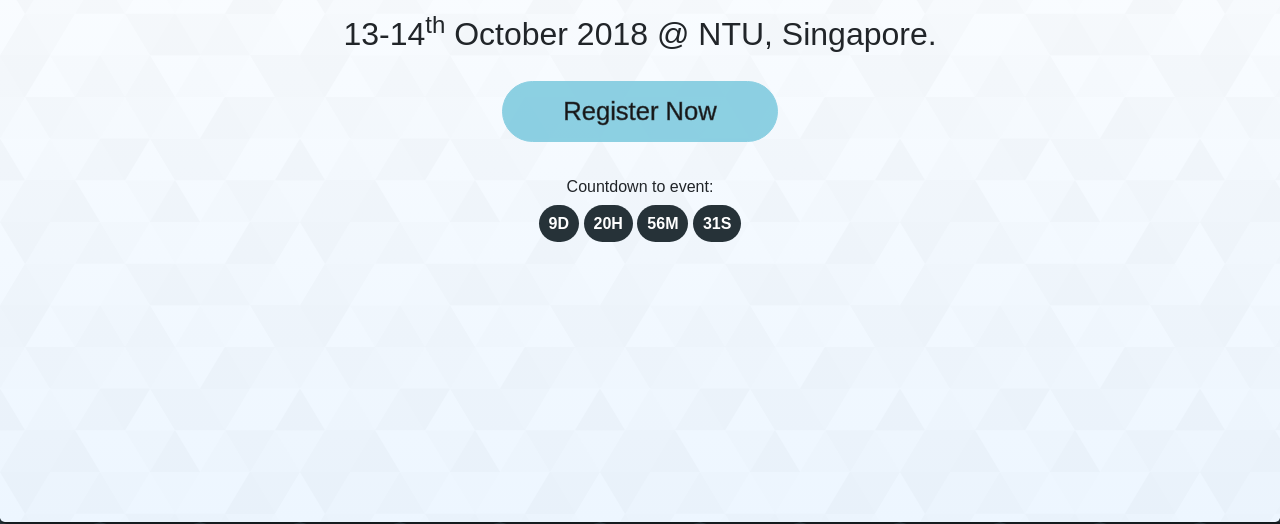
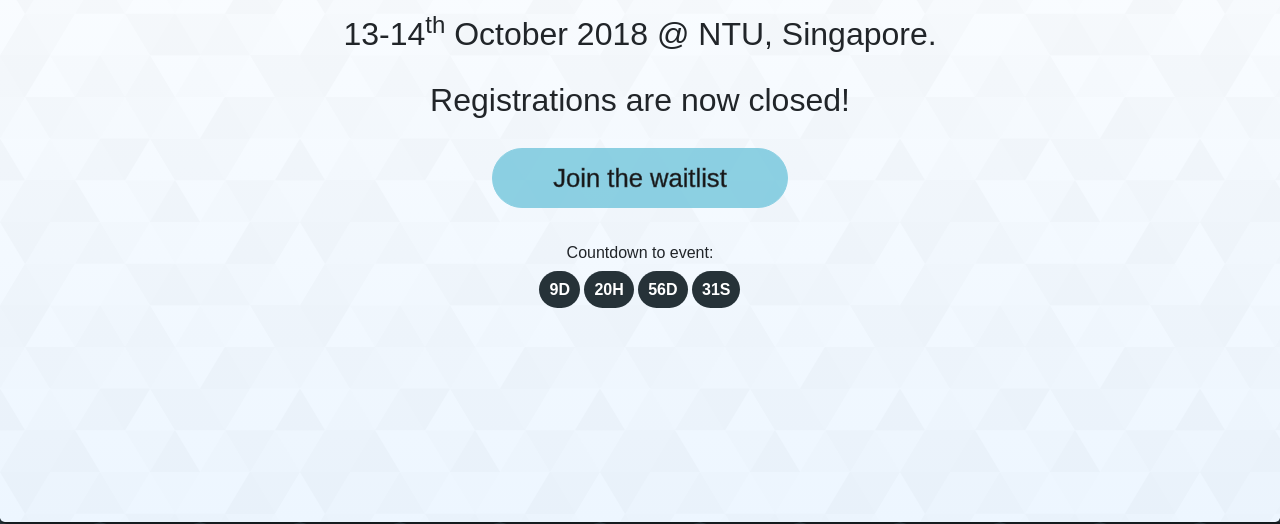
Before and after one commit to kiranbodipati/iNTUition-2018, a website: page index.html in a window 1280 px wide. Shown: the part 278-802 px from the top of the page. Drawn offline with nearby package versions, Linux system fonts and the light colour scheme; some packages are replaced by stand-ins of ours; a web font is replaced by a local one.

Commit message:
Close Registrations
Closed registrations and added message. Edited button and changed the link to the waitlist gform

```diff
--- a/index.html
+++ b/index.html
@@ -57,7 +57,8 @@
     I<span class="white-outline"><a href="http://www.ntu.edu.sg" target="_blank">NTU</a></span>ITION<span class="white-outline">5.0</span></h1><br>
     <h5 class="sub-title animated fadeIn slow delay-3s">Calling all hackers and makers!</h5>
     <h5 class="sub-sub-title animated fadeIn slower delay-4s">13-14<sup>th</sup> October 2018 @ NTU, Singapore.</h5>
-    <a class="btn btn-outline-primary btn-lg animated fadeIn slower delay-5s" href="https://ncwyv0kb.paperform.co/" target="_blank">Register Now</a>
+    <h5 class="sub-sub-title animated fadeIn slower delay-4s">Registrations are now closed!</h5>
+    <a class="btn btn-outline-primary btn-lg animated fadeIn slower delay-5s" href="https://goo.gl/forms/pD5r9KmPCgFPZnC33" target="_blank">Join the waitlist</a>
     <div class="row justify-content-center" style="margin-top:20px;">
       <div class="col-lg-4">
         <h5 class="sub-sub-sub-title" style="margin-top:10px;">Countdown to event:</h5>
@@ -87,7 +88,7 @@
 
       // Display the result in the element with id="demo"
       document.getElementById("demo sub-sub-title").innerHTML = "<span class='bordered'>" + days + "D</span> " + "<span class='bordered'>" + hours + "H</span> " +
-        "<span class='bordered'>" + minutes + "M</span> " + "<span class='bordered'>" + seconds + "S</span> ";
+        "<span class='bordered'>" + minutes + "D</span> " + "<span class='bordered'>" + seconds + "S</span> ";
 
       // If the count down is finished, write some text
       if (distance < 0) {
```
